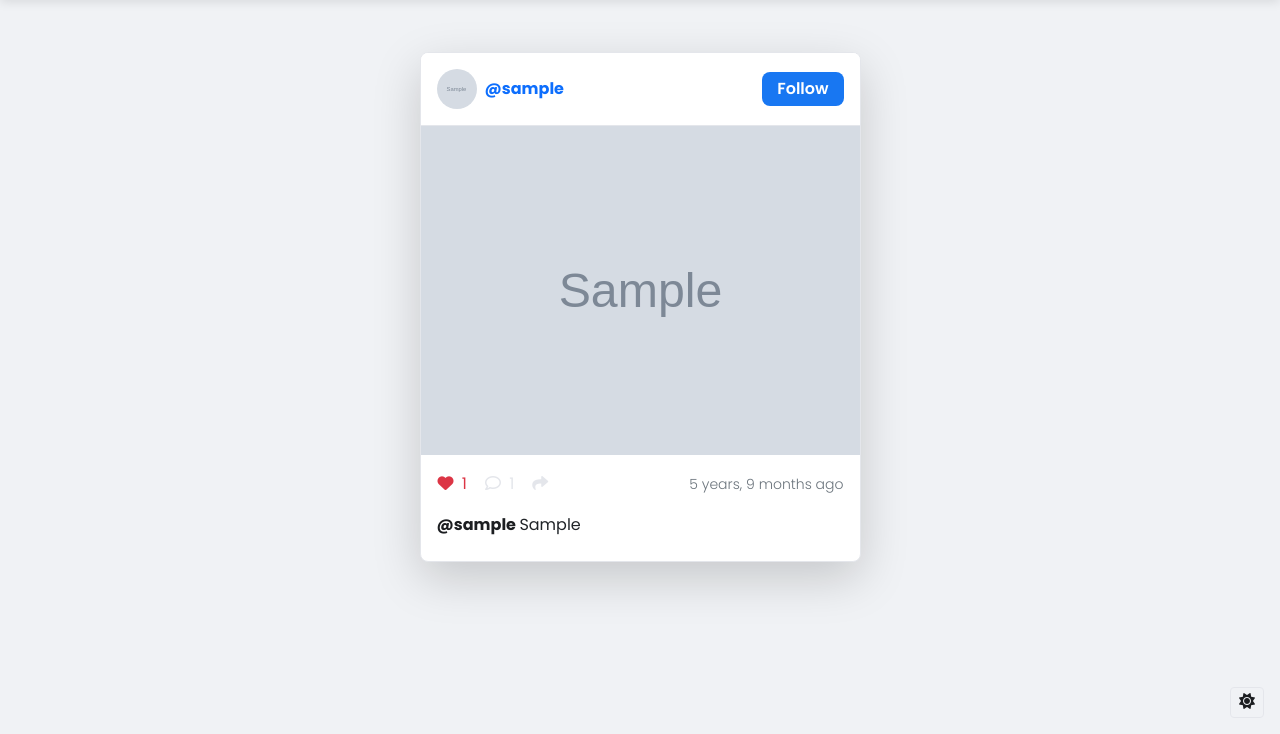
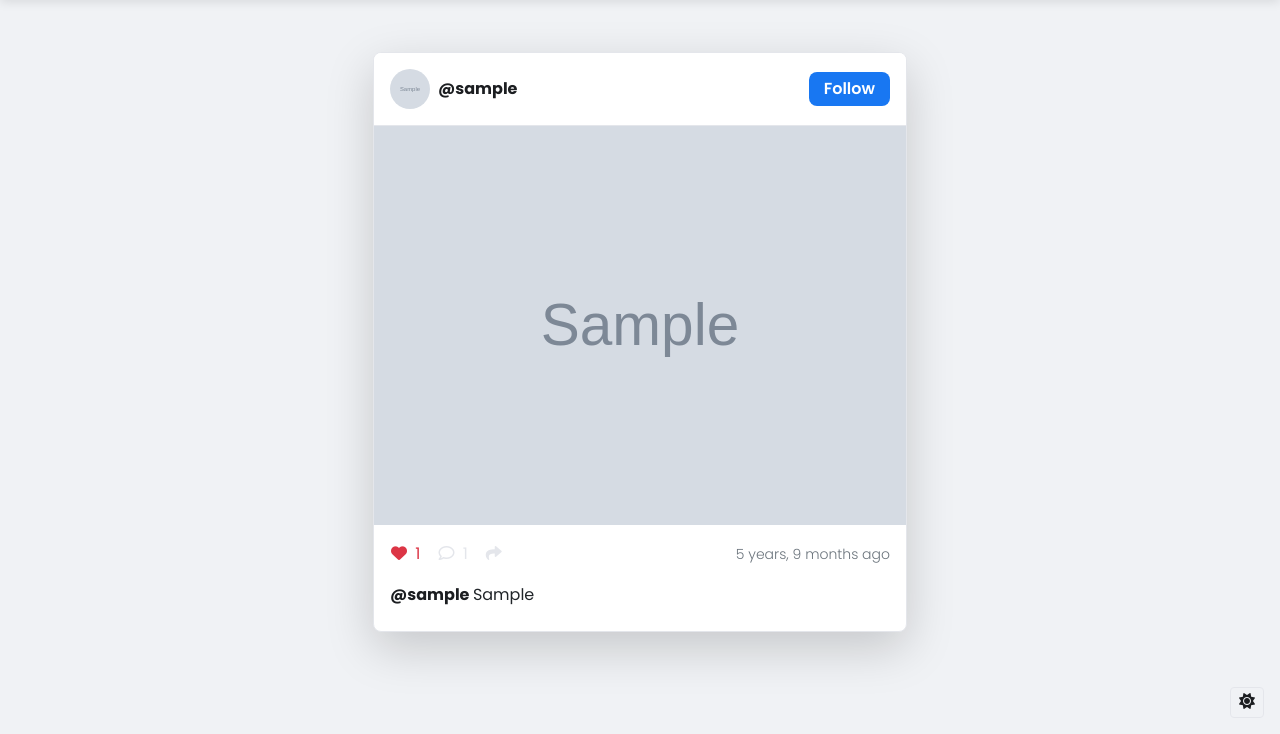
Before and after one commit to PeterEjeh/webapp, a Django app: page / in a window 1280 px wide. Shown: the part 66-800 px from the top of the page. Run offline with Django 5.2, Linux system fonts and the light colour scheme; tables that the repository leaves empty hold one stand-in row (values such as "Sample post"); grey boxes marked "Sample" are stand-in pictures; some libraries are stand-ins or nearby versions.

Commit message:
Fix: Correct post layout and restore social sharing
This commit addresses a severe visual regression that broke the post feed layout. The primary issue was caused by invalid Bootstrap column classes and improper HTML structure in the post header.

- Replaced `col-md-3 col-md-5` with `col-md-6` for a stable post width.
- Refactored the post header to use a semantically correct `<a>` tag for the username, resolving the vertical stacking of elements.
- Restored the social sharing buttons on the post detail page, which were accidentally removed.
- Cleaned the repository by deleting extraneous files (`server.log`, `package.json`, etc.) and updating `.gitignore`.

```diff
--- a/package.json
+++ /dev/null
@@ -1,5 +0,0 @@
-{
-  "dependencies": {
-    "@playwright/test": "^1.56.1"
-  }
-}
--- a/petesgram/posts/templates/posts/feed.html
+++ b/petesgram/posts/templates/posts/feed.html
@@ -5,15 +5,15 @@
     <h3 class="text-center mb-4 fw-bold text-primary"></h3>
 
     <div class="row justify-content-center">
-        <div class="col-md-3 col-md-5">
+        <div class="col-md-6">
             {% for post in posts %}
                 <div class="card mb-4 shadow-lg rounded-3 overflow-hidden animate__animated animate__fadeIn">
                     <!-- Post Header -->
                     <div class="post-header d-flex justify-content-between align-items-center p-3">
                         <div class="d-flex align-items-center">
                             <img src="{{ post.user.profile.profile_picture.url }}" alt="@{{ post.user.username }}'s profile picture" class="profile-pic-header rounded-circle me-2">
-                            <a href="{% url 'profile' post.user.username %}" class="text-decoration-none">
-                                <h6 class="mb-0 fw-bold">@{{ post.user.username }}</h6>
+                            <a href="{% url 'profile' post.user.username %}" class="text-decoration-none fw-bold text-dark">
+                                @{{ post.user.username }}
                             </a>
                         </div>
                         {% if request.user != post.user %}
```
Also changed, not shown: petesgram/posts/templates/posts/post_detail.html (+14 -4 lines), verify_ui.spec.js (deleted, +0 -10 lines), package-lock.json (deleted), 1 other file.
